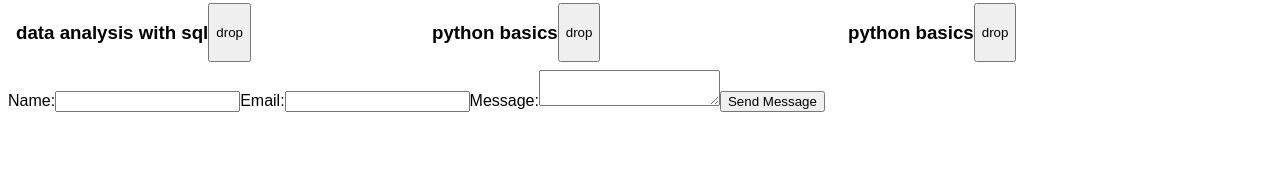
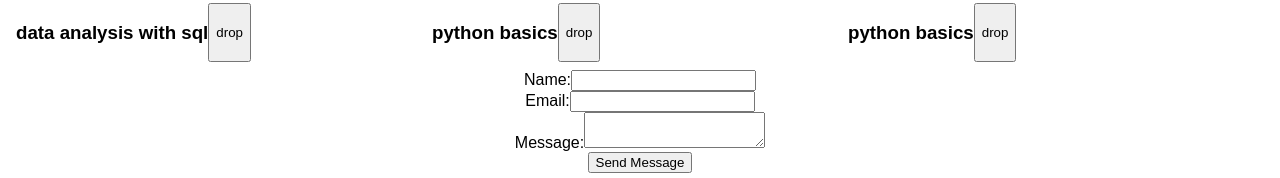
Before and after one commit to piyush-gif/piyush-gif.github.io, a React (Vite) app: page / in a window 1280 px wide. Shown: the part 1081-1259 px from the top of the page. Before the commit the page ends 1201 px from the top, so only its background shows below. Built offline with nearby package versions, Linux system fonts and the light colour scheme.

Commit message:
minor changes to contacts

```diff
--- a/src/Components/Contact.jsx
+++ b/src/Components/Contact.jsx
@@ -1,17 +1,20 @@
 const Contact = () =>{
   return (
-    <form>
+    <form className="form">
+    <div>
       <label htmlFor="name">Name:</label>
       <input type="text" id="name" name="name" />
-
+    </div>
+    <div>
       <label htmlFor="email">Email:</label>
       <input type="email" id="email" name="email" />
-
+    </div>
+    <div>
       <label htmlFor="message">Message:</label>
       <textarea id="message" name="message"></textarea>
-
-      <button type="submit">Send Message</button>
-    </form>
+    </div>
+    <button type="submit">Send Message</button>
+  </form>
   )
 }
 
--- a/src/Home.jsx
+++ b/src/Home.jsx
@@ -3,6 +3,7 @@ import './styles/NavBar.css'
 import './styles/Body.css'
 import './styles/Projects.css'
 import './styles/Certification.css'
+import './styles/Contact.css'
 import './Components/NavBar'
 import NavBar from './Components/NavBar'
 import Card from './Components/Card'
--- /dev/null
+++ b/src/styles/Contact.css
@@ -0,0 +1,3 @@
+.form{
+  text-align: center;
+}
```
